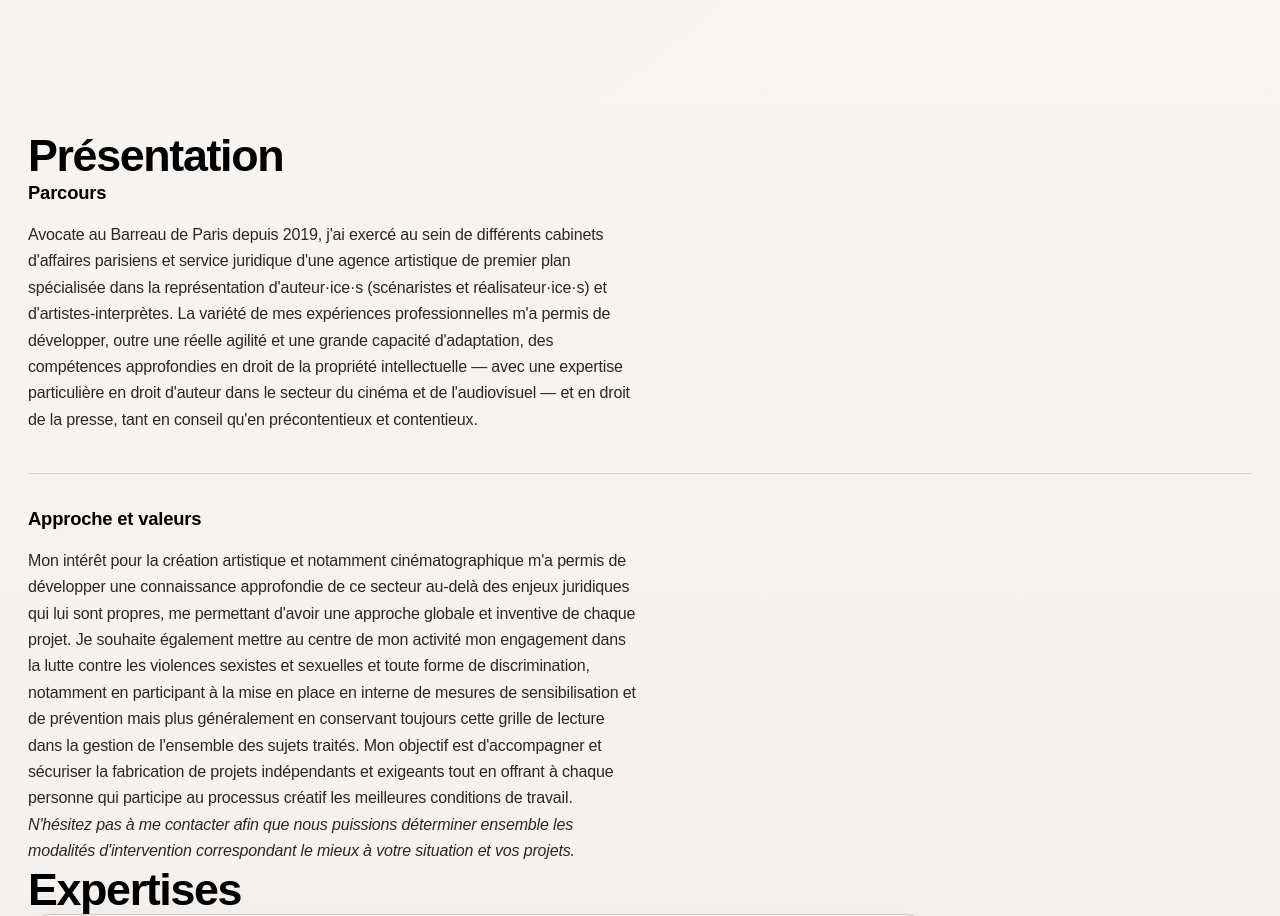
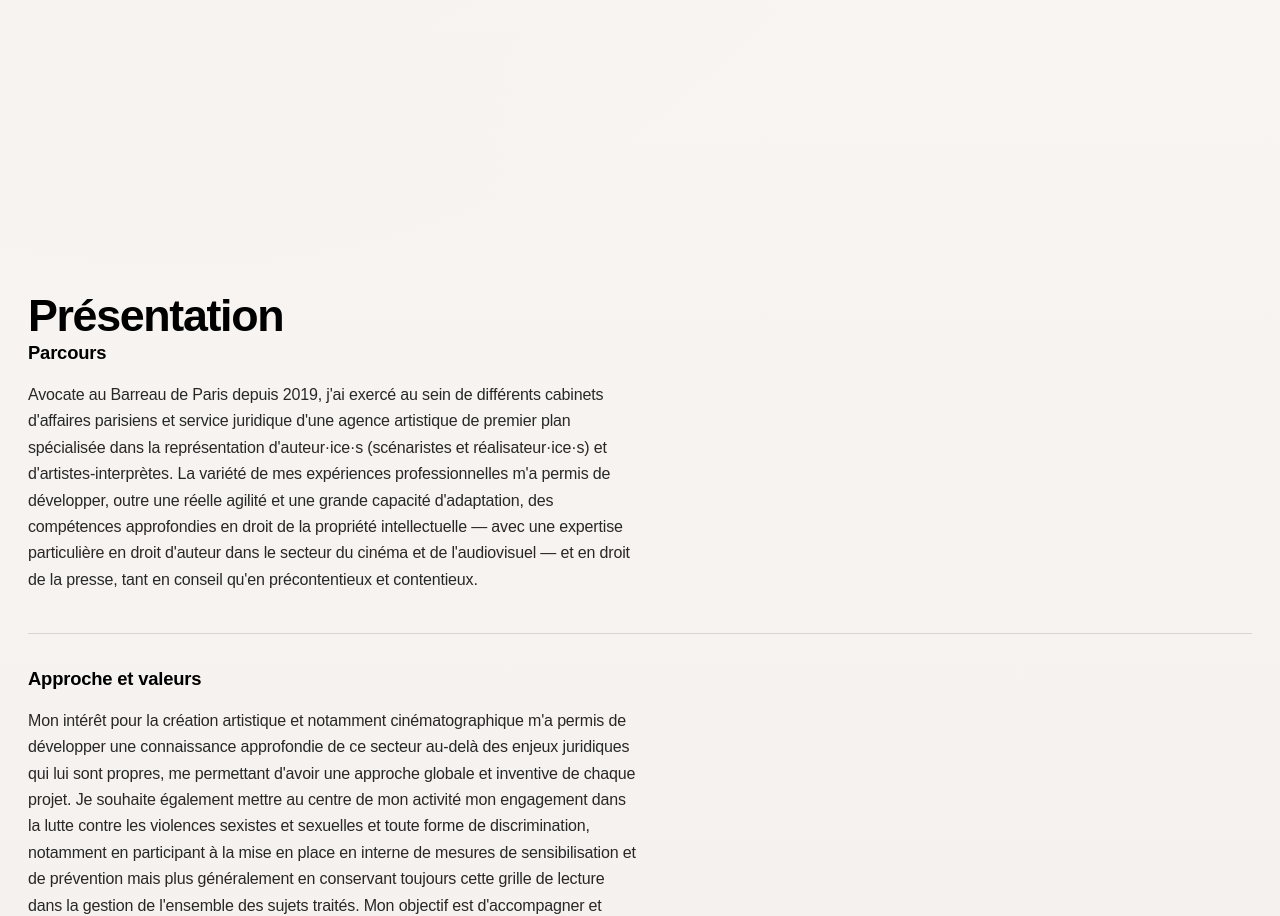
Before and after one commit to ludovicbeot/site-claire-lise, a Next.js app: page / in a window 1280 px wide. Shown: the part 920-1836 px from the top of the page. Built offline with nearby package versions, Linux system fonts and the light colour scheme; a web font is replaced by a local one.

Commit message:
Update globals.css

```diff
--- a/app/globals.css
+++ b/app/globals.css
@@ -395,7 +395,7 @@ body {
 }
 
 .presentation-detail-header {
-  margin-top: 200px;
+  margin-top: 360px;
   padding-top: 8px;
 }
 
```
